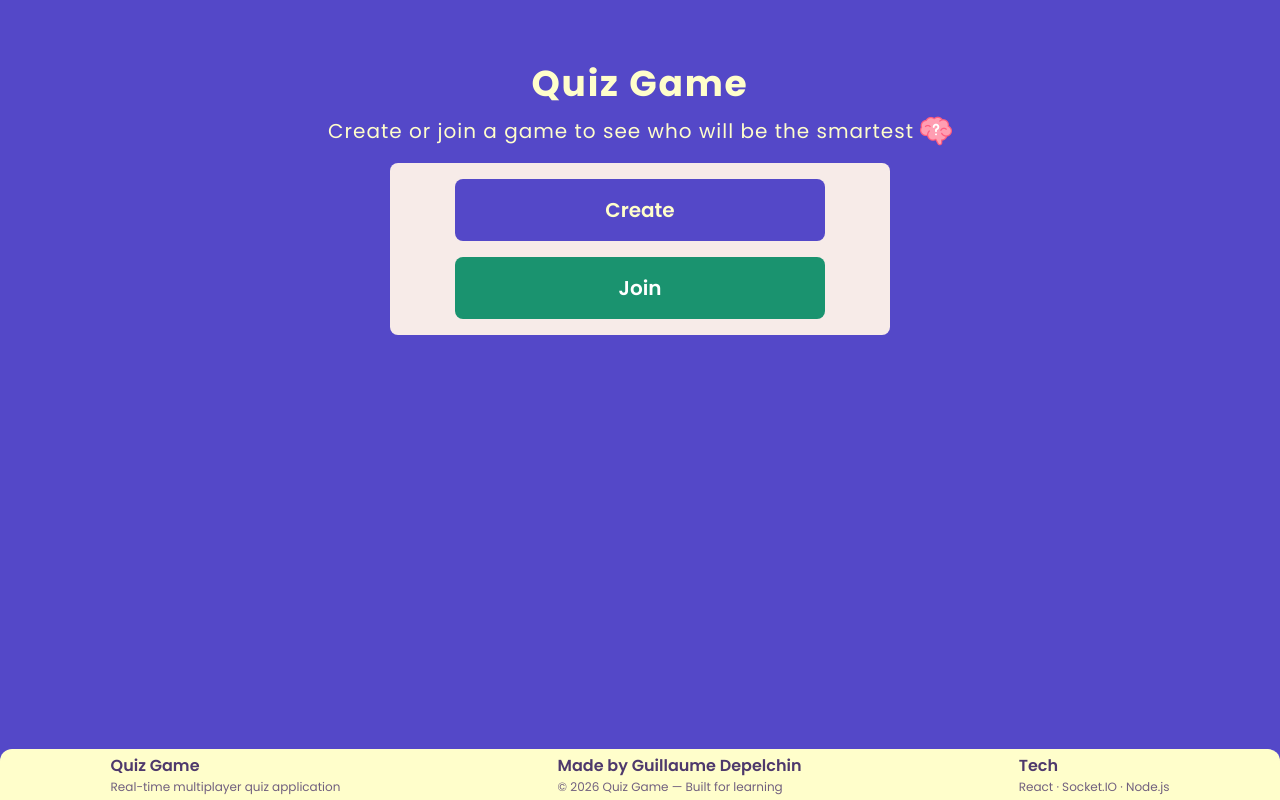
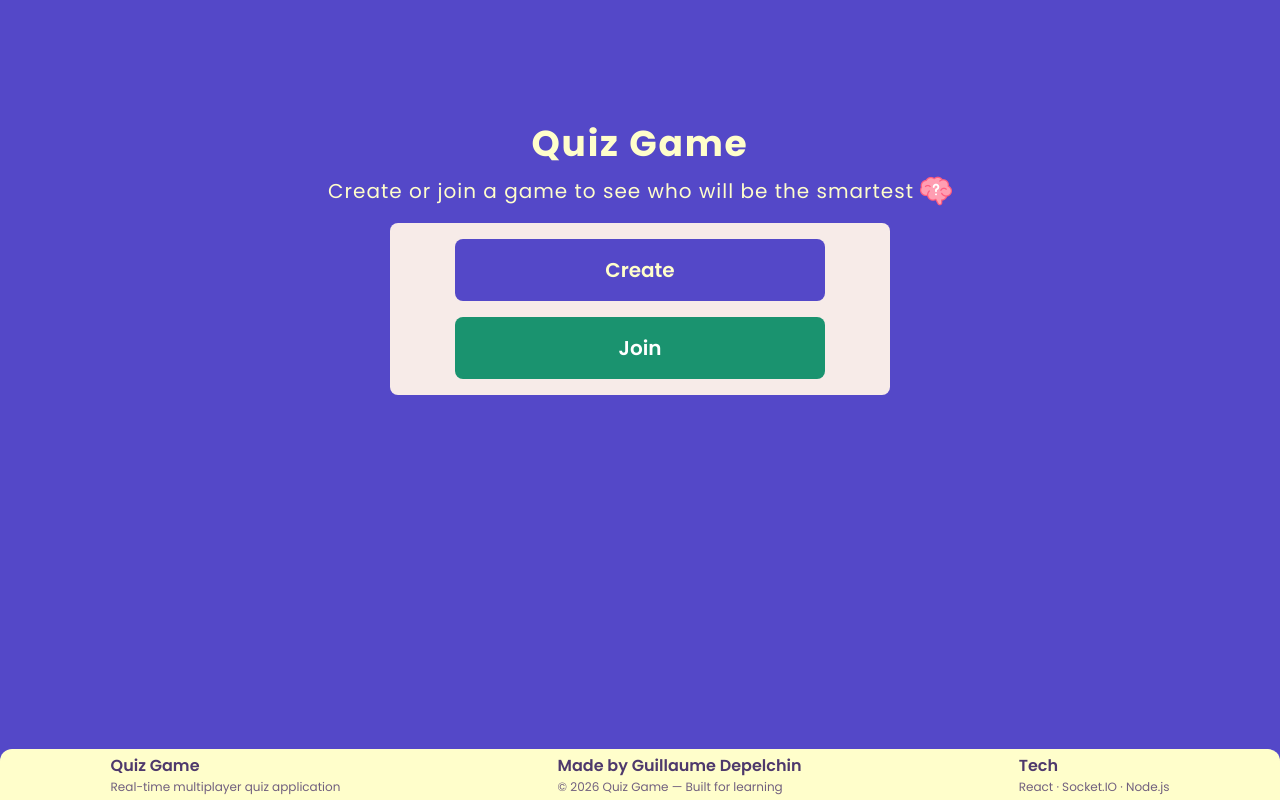
Before and after one commit to guillaume-dep/projet_quizz, a React (Vite) app: page / in a window 1280 px wide. Built offline with nearby package versions, Linux system fonts and the light colour scheme; no server answers.

Commit message:
feat: stretch sur content

```diff
--- a/client/src/style/app.module.css
+++ b/client/src/style/app.module.css
@@ -8,7 +8,11 @@
     flex: 1;
     display: flex;
     flex-direction: column;
-    align-items: center;
+    align-items: stretch;
+    padding-top: 60px;
+    width: 100%;
+    min-width: 0;
+    overflow-x: hidden;
 }
 
 .leaveButton {
```
